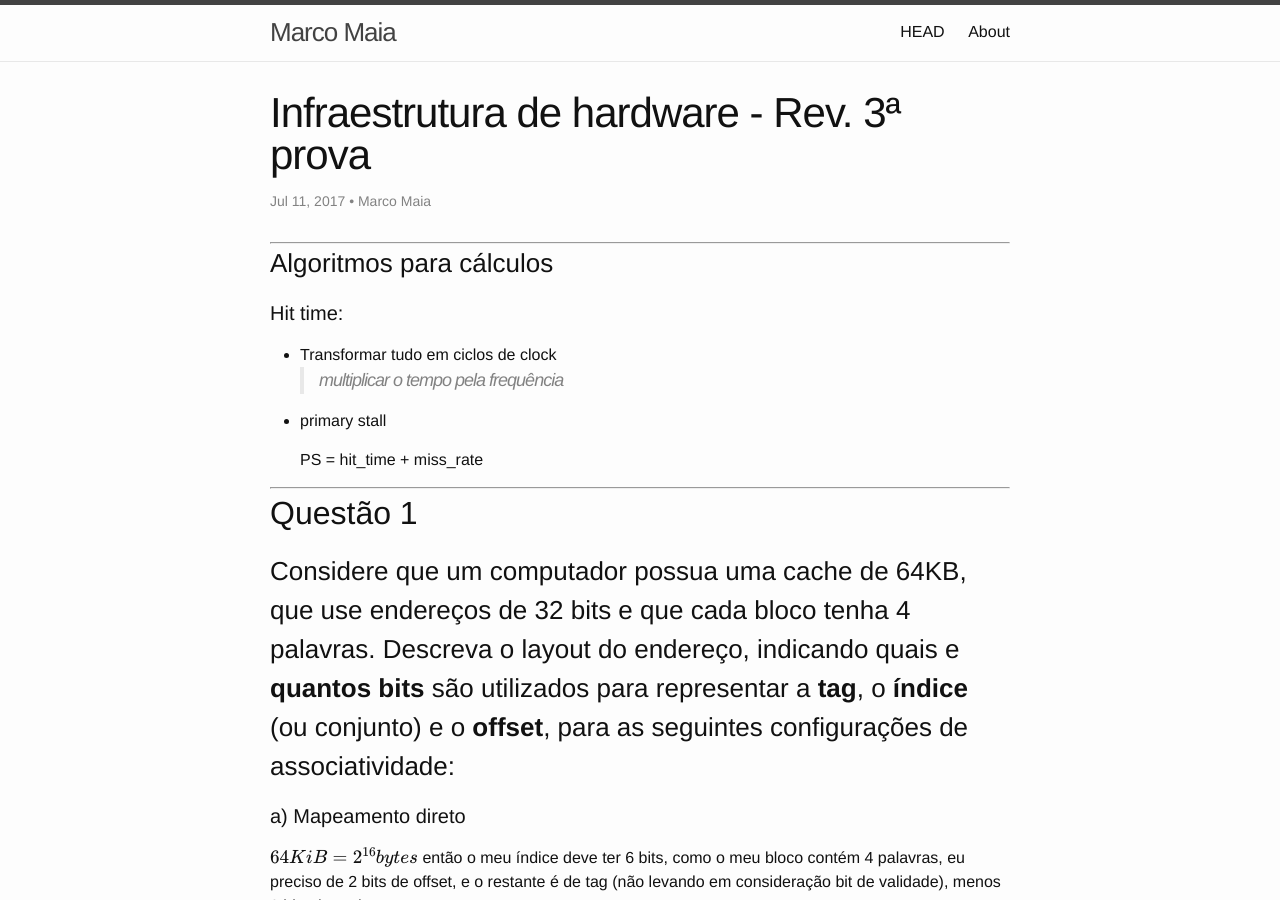
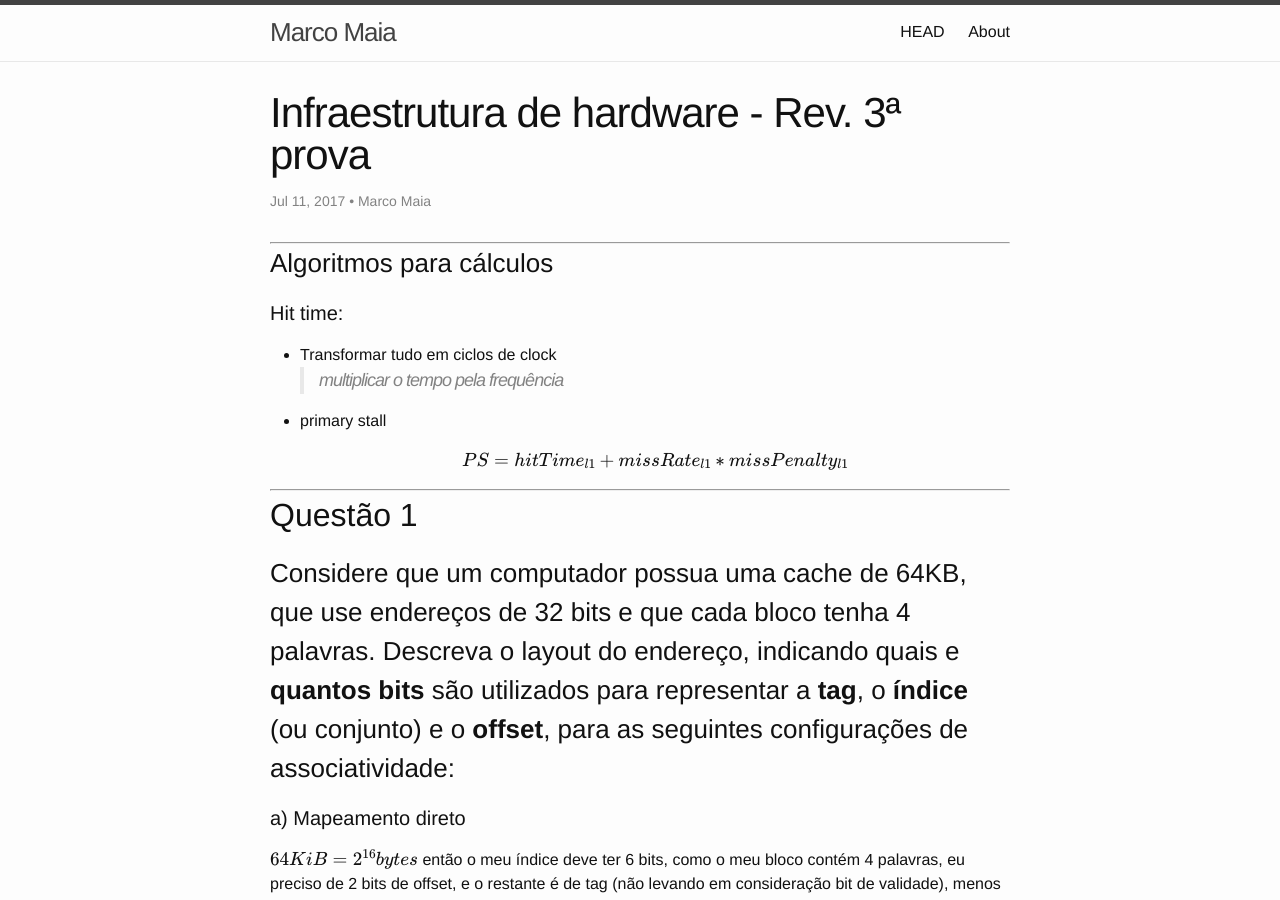
Before and after one commit to marcogmaia/marcogmaia.com, a Jekyll site: the page built from _posts/notes/2017-07-11-revisa-infra-hardware-prova3.md, in a window 1280 px wide and 900 px high. Built offline with Jekyll 4.4.1, drawn with Linux system fonts in a browser that asks for light colours; formulas are drawn with MathJax 3.

Commit message:
hardware

```diff
--- a/_posts/notes/2017-07-11-revisa-infra-hardware-prova3.md
+++ b/_posts/notes/2017-07-11-revisa-infra-hardware-prova3.md
@@ -17,7 +17,7 @@ math: true
 
 - primary stall
 
-    PS = hit_time + miss_rate
+    $$ PS = hitTime_{l1} + missRate_{l1} * missPenalty_{l1} $$
 
 ---
 ## Questão 1
```
